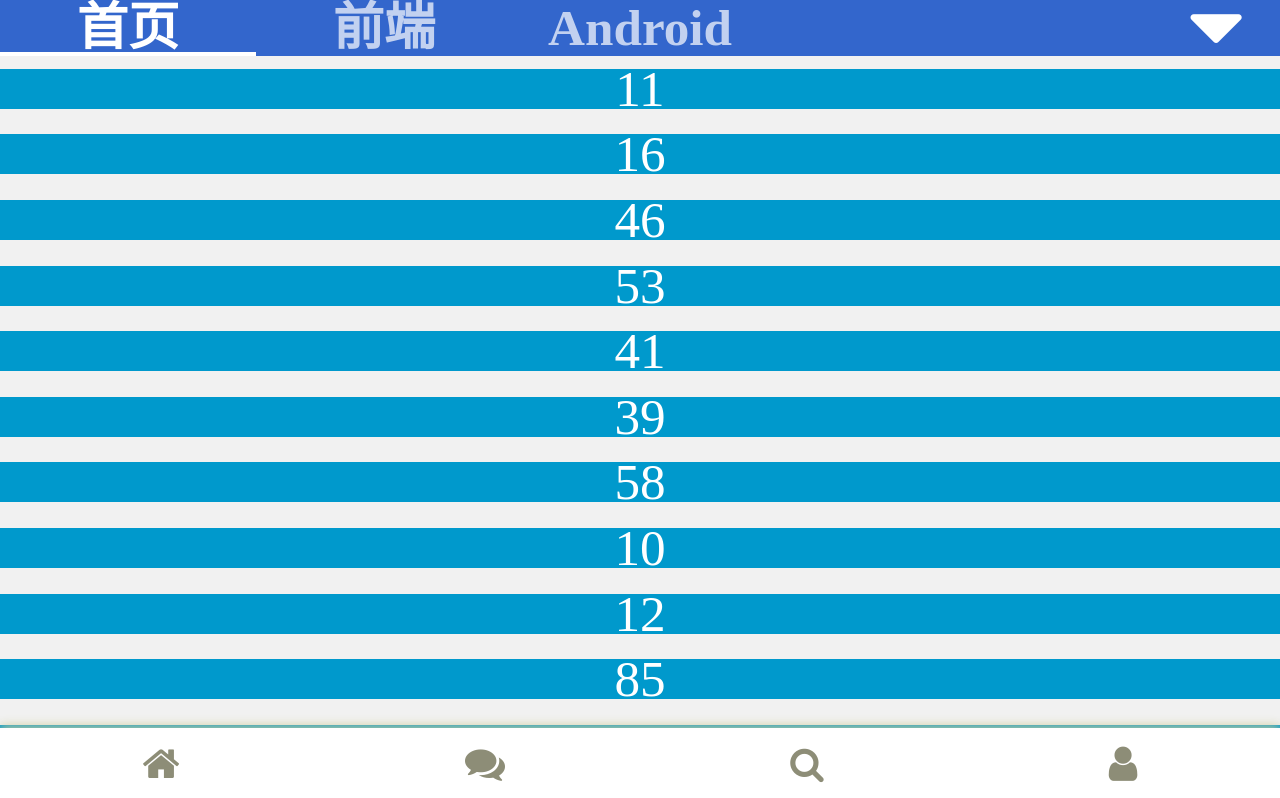
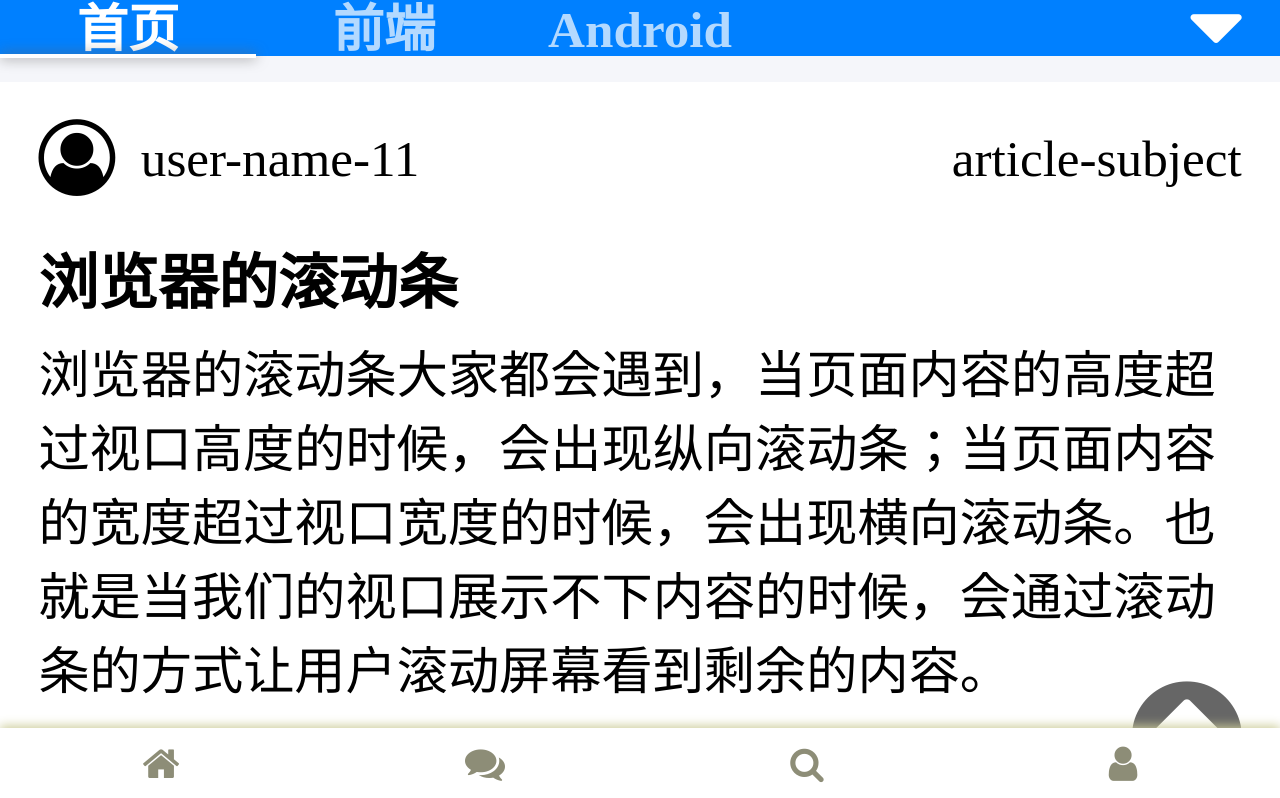
Before and after one commit to MRDANX/developer_community, a Vue app: page /home/ in a window 1280 px wide. Shown: the top 798 px of the page. Built offline with nearby package versions, Linux system fonts and the light colour scheme.

Commit message:
add article brief component for home page and a button of scroll component to scroll to top

```diff
--- a/src/components/articleBrief.vue
+++ b/src/components/articleBrief.vue
@@ -1,61 +1,84 @@
 <template>
-  <router-link :to="{name:'articleDetail',params:{articleID:article.articleID}}" tag="li" class="article">
-    <h3 class="article-title">{{article.title}}</h3>
-    <div class="article-info">
-      <span>时间：{{article.date|dateFormat}}</span>
-      <span>作者：{{article.author}}</span>
-      <span>分类：{{article.category}}</span>
-      <span>热度：{{article.favors|favorsWithSymbol}}</span>
+  <router-link to="" tag="li" class="article">
+    <div class="article-meta">
+      <div>
+        <i class="fa fa-user-circle-o"></i>
+        <router-link to="" class="user-name" tag="span">user-name-{{id}}</router-link>
+      </div>
+      <div>
+        <router-link to="" class="article-subject" tag="span">article-subject</router-link>
+      </div>
     </div>
-    <div class="article-content"> {{article.content|contentBrief}} </div>
-    <div class="article-operation">
-      <span>阅读全文</span>
-      <span>评论</span>
+    <router-link to="" class="article-content" tag="div">
+      <div class="article-title">
+        <h3>浏览器的滚动条</h3>
+      </div>
+      <div class="article-abstrict">
+      浏览器的滚动条大家都会遇到，当页面内容的高度超过视口高度的时候，会出现纵向滚动条；当页面内容的宽度超过视口宽度的时候，会出现横向滚动条。也就是当我们的视口展示不下内容的时候，会通过滚动条的方式让用户滚动屏幕看到剩余的内容。
+        </div>
+    </router-link>
+    <div class="article-action">
+      <router-link to="" tag="p">
+        <i class="fa fa-heart"></i>
+        <span>12</span>
+      </router-link>
+      <router-link to="" tag="p">
+        <i class="fa fa-comment"></i>
+        <span>评论</span>
+      </router-link>
     </div>
   </router-link>
 </template>
 
 <script>
   export default {
+    name: 'articleBrief',
     props: {
-      article: Object
-    },
-    data() {
-      return {};
-    },
-    filters: {
-      favorsWithSymbol(value) {
-        return value + " ℃";
-      },
-      contentBrief(content) {
-        return content.replace(/(<\/?[^>]+>)|&nbsp;/g, "").slice(0, 200) + "...";
-      },
-      dateFormat(date) {
-        let tmp = date.match(/(\d+\-\d+\-\d+).*?(\d+:\d+:\d+)/);
-        return `${tmp[1]} ${tmp[2]}`;
-      }
+      id: Number
     }
   };
 
 </script>
 
 
-<style lang="less">
+<style lang="less" scoped>
   .article {
     width: 100%;
-    height: 200px;
+    padding: 3vw;
     box-sizing: border-box;
-    padding-left: 3em;
-    background-color: #16a951;
-    cursor: pointer;
-    overflow: hidden;
-    box-shadow: inset 0 -3px 10px #44cef6;
-    transition: all 1s;
-    display: inline-block;
-    h3 {
-      text-indent: 2em;
-      margin-top: 1.5em;
-      margin-bottom: 1em;
+    .article-meta {
+      display: flex;
+      justify-content: space-between;
+      align-content: center;
+      i.fa {
+        font-size: 6vw;
+        margin-right: 2vw;
+      }
+      >div {
+        display: flex;
+        align-items: center;
+      }
+    }
+    .article-content {
+      .article-title {
+        margin: 3vw 0 1vw;
+      }
+      .article-abstrict {
+        margin-bottom: 2vw;
+      }
+    }
+    .article-action {
+      display: flex;
+      align-content: center;
+      color: #777777;
+      >p {
+        display: flex;
+        align-items: center;
+        margin-right: 5vw;
+        i {
+          margin-right: 2vw;
+        }
+      }
     }
   }
 
--- a/src/components/scroll.vue
+++ b/src/components/scroll.vue
@@ -1,25 +1,23 @@
 <template>
   <div class="wrapper" ref="wrapper">
     <transition-group name="smooth-slide" tag="div" appear>
-      <!-- <transition name="test"> -->
-      <!-- :class="{positionChange:!isPullingDownRelease}" -->
       <div class="top-refresh" v-if="isPullingDown" :class="{positionChange:!isPullingDownRelease}" :key="1">
         <i class="fa fa-spinner fa-pulse" v-if="isPullingDownRelease"></i>
         <span v-else class="loading-tips" ref="refreshTips">释放刷新</span>
       </div>
-      <!-- </transition> -->
-      <!-- <ul class="content">
-        <li v-for="item in testData" :key="item">
-          {{item}}
-        </li>
-      </ul> -->
       <div :key="2" class="slot">
         <slot></slot>
+        <!-- <ul class="content">
+          <li v-for="item in testData" :key="item">
+            {{item}}
+          </li>
+        </ul> -->
       </div>
       <div class="bottom-load" ref="bottomLoad" v-if="isPullingUp" :key="3">
         <span class="fa fa-spinner fa-spin" ref="loadMoreTips"></span>
       </div>
     </transition-group>
+    <span class="fa fa-arrow-circle-up scrollToTop" :class="{active:showScrollToTopButton}" @click="_scrollToTop" ref="scrollToTopButton"></span>
   </div>
 </template>
 
@@ -39,6 +37,10 @@
       refresh: {
         type: Function,
         default: () => {}
+      },
+      enableScrollToTopButton: {
+        type: Boolean,
+        default: false
       }
     },
     data() {
@@ -46,6 +48,7 @@
         isPullingDown: false,
         isPullingDownRelease: false,
         isPullingUp: false,
+        showScrollToTopButton: false
       }
     },
     mounted() {
@@ -53,12 +56,14 @@
       this.$nextTick(() => {
         this._initScroll();
       });
-    },
-    watch: {
-      data() {
-        // this._refresh();
-        // this.scroll.enable();
-      }
+      //add listener for scroll to top button to show the shrink/grow animation
+      let scrollToTopButton=this.$refs.scrollToTopButton;
+      scrollToTopButton.addEventListener('touchstart',()=>{
+        scrollToTopButton.classList.add('shrink');
+      });
+      scrollToTopButton.addEventListener('touchend',()=>{
+        scrollToTopButton.classList.remove('shrink');
+      });
     },
     methods: {
       _initScroll() {
@@ -70,8 +75,20 @@
         //create and initialize scroll if it's not existed
         if (!this.scroll) {
           this.scroll = new BScroll(this.$refs.wrapper, {
-            probeType: 2 //dispatch scroll event in real time
+            probeType: 2, //dispatch scroll event in real time
+            click: true
           });
+          //check out whether to show the button to scroll to top
+          if (this.enableScrollToTopButton) {
+            this.scroll.on('scrollEnd', pos => {
+              if (pos.y < -100) {
+                this.showScrollToTopButton = true;
+              } else {
+                this.showScrollToTopButton = false;
+              }
+            });
+          }
+
           //excute the handler when scrolling
           this.scroll.on('scroll', (pos) => {
             let refreshTips = this.$refs.refreshTips;
@@ -159,6 +176,9 @@
       },
       _enable() {
         this.scroll && this.scroll.enable();
+      },
+      _scrollToTop() {
+        this.scroll && this.scroll.scrollTo(0, 0, 800);
       }
     }
   }
@@ -209,6 +229,24 @@
       font-size: 8vw;
       color: #999999;
     }
+    .scrollToTop {
+      position: fixed;
+      right: 3vw;
+      bottom: 0vw;
+      font-size: 10vw;
+      color: #666666;
+      background-color: #FFFFFF;
+      box-shadow: 0 0 5vw #FFFFFF;
+      border-radius: 50%;
+      transition: all .5s;
+      &.active {
+        bottom: 20vw;
+      }
+      &.shrink{
+        transform: scale(0.8);
+    }
+    }
+
   }
 
 </style>
--- a/src/components/subjectBar.vue
+++ b/src/components/subjectBar.vue
@@ -53,10 +53,10 @@
   .subject-bar {
     width: 100%;
     height: 100%;
-    overflow: hidden;
+    // overflow-x: hidden;
     line-height: 7vh;
     font-weight: bold;
-    background-color: #3366cc;
+    // background-color: #3366cc;
     color: rgba(255, 255, 255, 0.7);
     ul {
       display: flex;
@@ -84,6 +84,7 @@
         &::after {
           transform: scale(1);
           transition: all .3s cubic-bezier(0.18, 0.89, 0.32, 1.28);
+          box-shadow: 0 0 1vw #666666;
         }
       }
 
--- a/src/pages/homePage.vue
+++ b/src/pages/homePage.vue
@@ -24,11 +24,9 @@
       </ul>
     </div>
     <!-- scrollable content -->
-    <scroll :refresh="refresh" :loadMore="loadMore" :data="testData">
-      <ul class="content articleList">
-        <li v-for="(item,index) in testData" :key="index">
-          {{item}}
-        </li>
+    <scroll :refresh="refresh" :loadMore="loadMore" :enableScrollToTopButton="true">
+      <ul class="articleList">
+        <article-brief v-for="(item,index) in data" :key="index" :id="item"></article-brief>
       </ul>
     </scroll>
   </div>
@@ -39,11 +37,12 @@
   import subjectBar from "@/components/subjectBar";
   import checkbox from "@/components/checkbox";
   import scroll from "@/components/scroll";
+  import articleBrief from "@/components/articleBrief"
   export default {
     name: "homePage",
     data() {
       return {
-        testData: [],
+        data: [],
         subjectList: [{
             text: "首页",
             to: "home"
@@ -90,8 +89,8 @@
       };
     },
     created() {
-      for (let i = 1; i <= 30; i++) {
-        this.testData.push(_.random(1, 100));
+      for (let i = 1; i <= 20; i++) {
+        this.data.push(_.random(1, 100));
       }
     },
     computed: {
@@ -129,7 +128,7 @@
       refresh() {
         return new Promise((resolve, reject) => {
           setTimeout(() => {
-            this.testData.unshift("pullDown: " + _.random(1, 100));
+            this.data.unshift(_.random(1, 100));
             resolve();
           }, 1000);
         })
@@ -139,7 +138,7 @@
         return new Promise((resolve, reject) => {
           setTimeout(() => {
             for (let i = 0; i < 5; i++) {
-              this.testData.push("pullUp: " + _.random(1, 100));
+              this.data.push(_.random(1, 100));
             }
             resolve();
             // reject({errno:0,text:'no more data!'})
@@ -150,7 +149,8 @@
     components: {
       subjectBar,
       checkbox,
-      scroll
+      scroll,
+      articleBrief
     }
   };
 
@@ -163,7 +163,7 @@
     padding-top: 7vh;
     div.nav {
       width: 100%;
-      background-color: #3366CC;
+      background-color: #0080FF;
       position: fixed;
       top: 0;
       z-index: 99;
@@ -200,7 +200,7 @@
       .custom-header {
         width: 100vw;
         height: 7vh;
-        background-color: #3366cc;
+        background-color: #0080FF;
         color: #ffffff;
         font-size: 3.5vh;
         line-height: 7vh;
@@ -241,14 +241,16 @@
       display: flex;
       flex-direction: column;
       justify-content: space-around;
+      margin-top: 1vw;
       li {
-        width: 100%;
-        height: 5vh;
-        line-height: 5vh;
-        text-align: center;
+        // width: 100%;
+        // height: 5vh;
+        // line-height: 5vh;
+        // text-align: center;
         color: white;
-        background-color: #0099CC;
+        background-color: #FFFFFF;
         margin: 1vw 0;
+        color: black;
       }
     }
   }
--- a/src/pages/layoutPage.vue
+++ b/src/pages/layoutPage.vue
@@ -23,7 +23,7 @@
   #homePage {
     width: 100%;
     // height: 800px;
-    background-color: #f1f1f1;
+    background-color: #F5F6FA;
     ul.fixed-nav {
       display: flex;
       justify-content: space-around;
```
